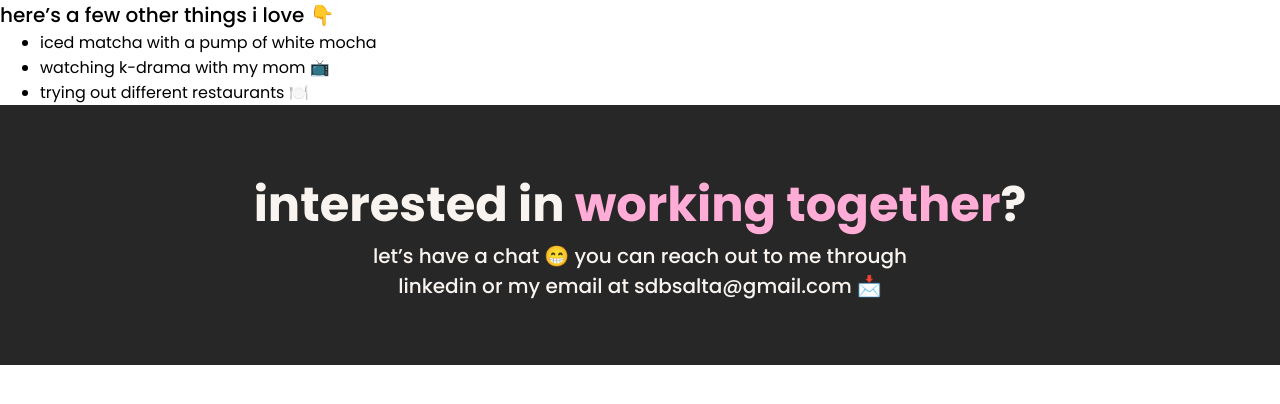
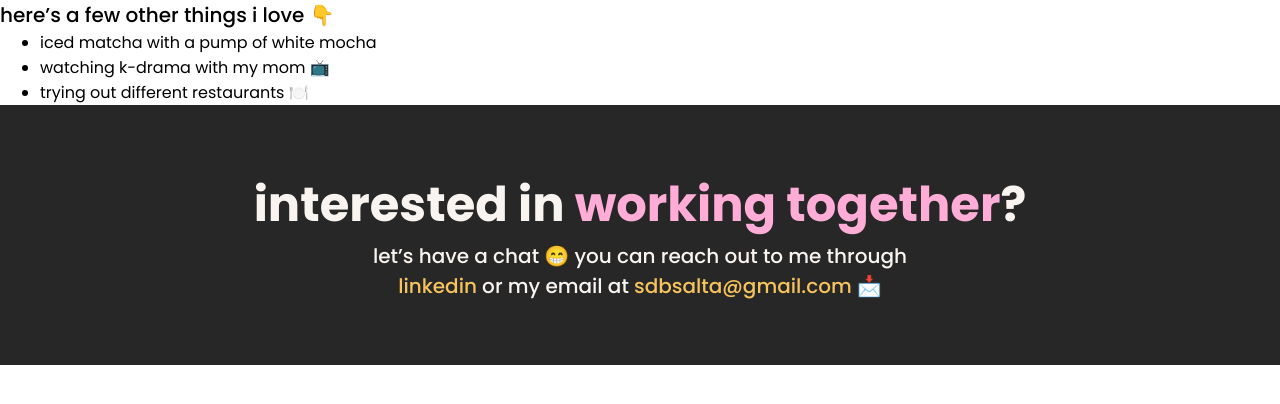
Before and after one commit to sdbsalta/portfolio, a Django app: page /about/ in a window 1280 px wide. Shown: the part 233-637 px from the top of the page. Run offline with Django 5.2, Linux system fonts and the light colour scheme.

Commit message:
added hover effect for links

```diff
--- a/portfolio/templates/about.html
+++ b/portfolio/templates/about.html
@@ -21,6 +21,17 @@
             background: var(--black);
        }
 
+       .about .section-2 .hover-link {
+        color: var(--yellow);
+        text-decoration: none;
+        transition: color 0.3s ease, text-decoration 0.3s ease;
+      }
+
+      .about .section-2 .hover-link:hover {
+        color: var(--pink);
+        text-decoration: underline;
+      }
+
     </style>
 {% endblock%}
 
@@ -43,6 +54,11 @@
     </div>
     <div class="section-2">
         <h1>Interested in <span style="color: var(--pink);">working together</span>?</h1>
-        <p>let’s have a chat 😁 you can reach out to me through<br>linkedin or my email at sdbsalta@gmail.com 📩</p>
+        <p>
+            Let’s have a chat 😁 You can reach out to me through<br>
+            <a href="https://www.linkedin.com/in/sophia-salta/" target="_blank" class="hover-link">LinkedIn</a>
+            or my email at
+            <a href="mailto:sdbsalta@gmail.com" class="hover-link">sdbsalta@gmail.com</a> 📩
+        </p>
     </div>
 {% endblock %}
```
